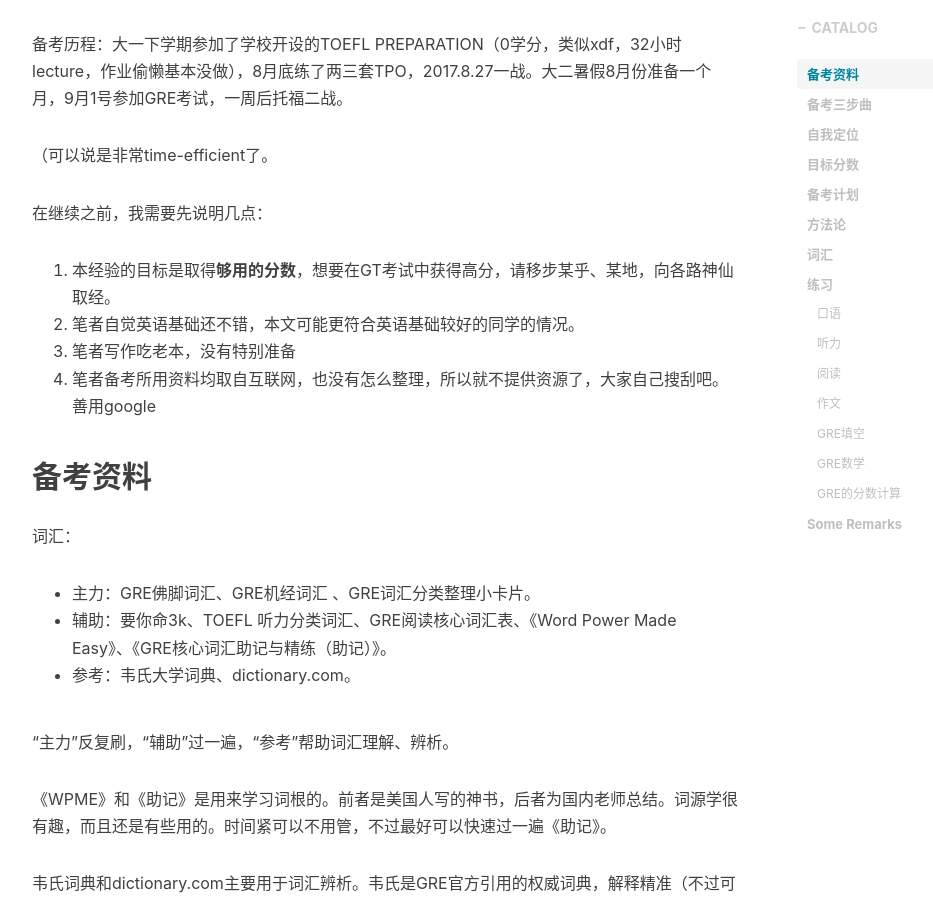
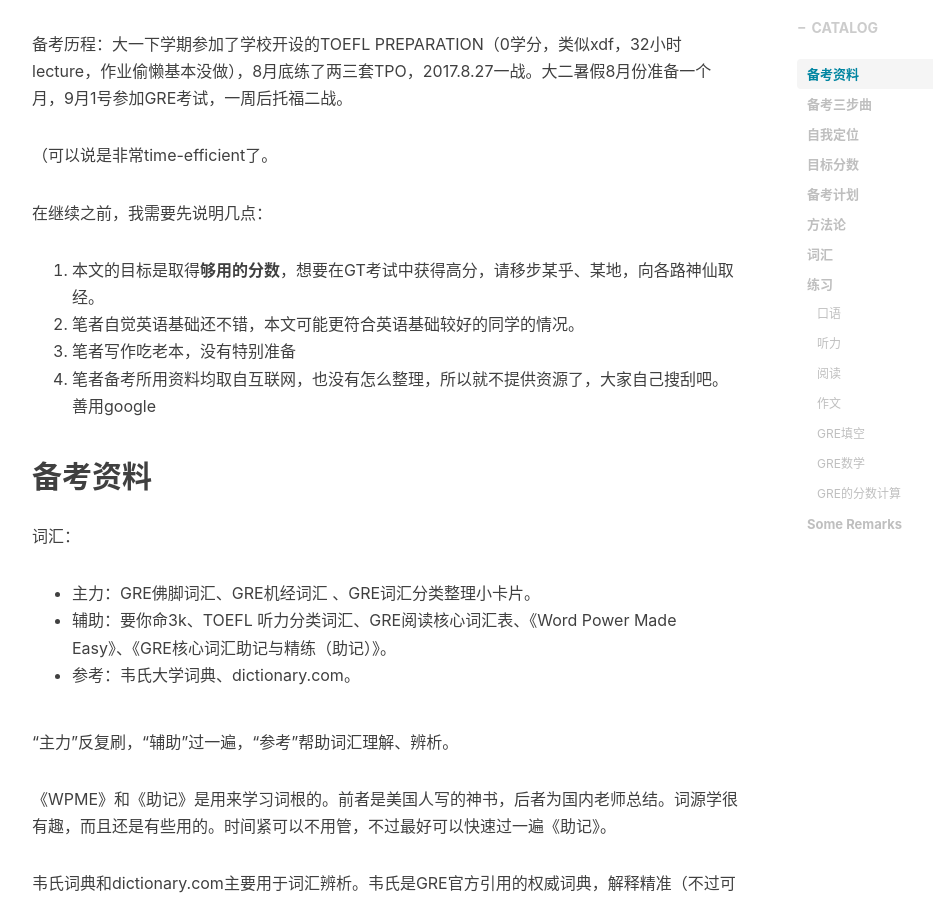
Before and after one commit to RangerX-36917/RangerX-36917.github.io, a Jekyll site: the page built from _posts/2018-09-21-test-post.md, in a window 1280 px wide and 900 px high, scrolled down 749 px. Shown: the whole window, without its empty margins (233-1166 px from the left). Built offline with Jekyll 4.4.1, drawn with Linux system fonts in a browser that asks for light colours; nearby versions of some CDN libraries; comment, search, counter and statistics services are not loaded.

Commit message:
edit site

```diff
--- a/_posts/2018-09-21-test-post.md
+++ b/_posts/2018-09-21-test-post.md
@@ -23,7 +23,7 @@ tags:
 
 
 在继续之前，我需要先说明几点：
-1. 本经验的目标是取得**够用的分数**，想要在GT考试中获得高分，请移步某乎、某地，向各路神仙取经。
+1. 本文的目标是取得**够用的分数**，想要在GT考试中获得高分，请移步某乎、某地，向各路神仙取经。
 2. 笔者自觉英语基础还不错，本文可能更符合英语基础较好的同学的情况。
 3. 笔者写作吃老本，没有特别准备
 4. 笔者备考所用资料均取自互联网，也没有怎么整理，所以就不提供资源了，大家自己搜刮吧。善用google
```
Also changed, not shown: img/avatar-hux-ny.jpg, img/avatar-hux-ny0.jpg (added), img/favicon.ico.
